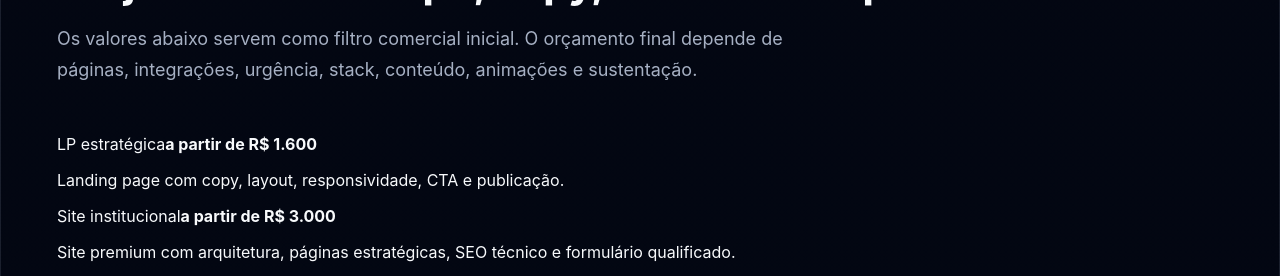
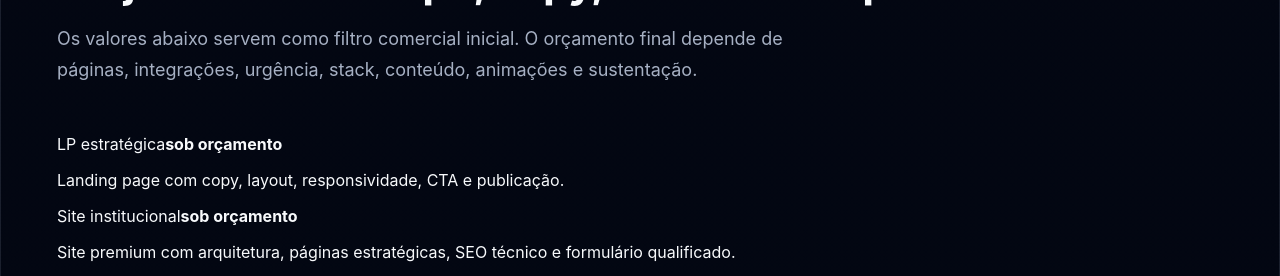
Before and after one commit to Tehkne-Solutions/tehkne-site, a Next.js app: page / in a window 1280 px wide. Shown: the part 1520-1796 px from the top of the page. Built offline with nearby package versions, Linux system fonts and the light colour scheme; no server answers.

Commit message:
fix: update service pricing options to reflect 'sob orçamento'

```diff
--- a/app/components/ContactForm.tsx
+++ b/app/components/ContactForm.tsx
@@ -127,8 +127,8 @@ export default function ContactForm({ page, context, title = 'Vamos transformar
           Serviço de interesse
           <select name="servico" value={form.servico} onChange={(event) => updateField('servico', event.target.value)} required>
             <option value="" disabled>Selecione uma opção</option>
-            <option>Landing page estratégica — a partir de R$ 1.600</option>
-            <option>Site institucional premium — a partir de R$ 3.000</option>
+            <option>Landing page estratégica — sob orçamento</option>
+            <option>Site institucional premium — sob orçamento</option>
             <option>Plataforma web sob medida</option>
             <option>Integrações CRM, ERP e APIs</option>
             <option>Governança, segurança e sustentação</option>
--- a/app/page.tsx
+++ b/app/page.tsx
@@ -60,8 +60,8 @@ const authorityMetrics = [
 ];
 
 const pricingAnchors = [
-  ['LP estratégica', 'a partir de R$ 1.600', 'Landing page com copy, layout, responsividade, CTA e publicação.'],
-  ['Site institucional', 'a partir de R$ 3.000', 'Site premium com arquitetura, páginas estratégicas, SEO técnico e formulário qualificado.'],
+  ['LP estratégica', 'sob orçamento', 'Landing page com copy, layout, responsividade, CTA e publicação.'],
+  ['Site institucional', 'sob orçamento', 'Site premium com arquitetura, páginas estratégicas, SEO técnico e formulário qualificado.'],
   ['Sprint técnica', 'sob diagnóstico', 'Integrações, sustentação, automações, WordPress avançado ou evolução de projeto.']
 ];
 
```
